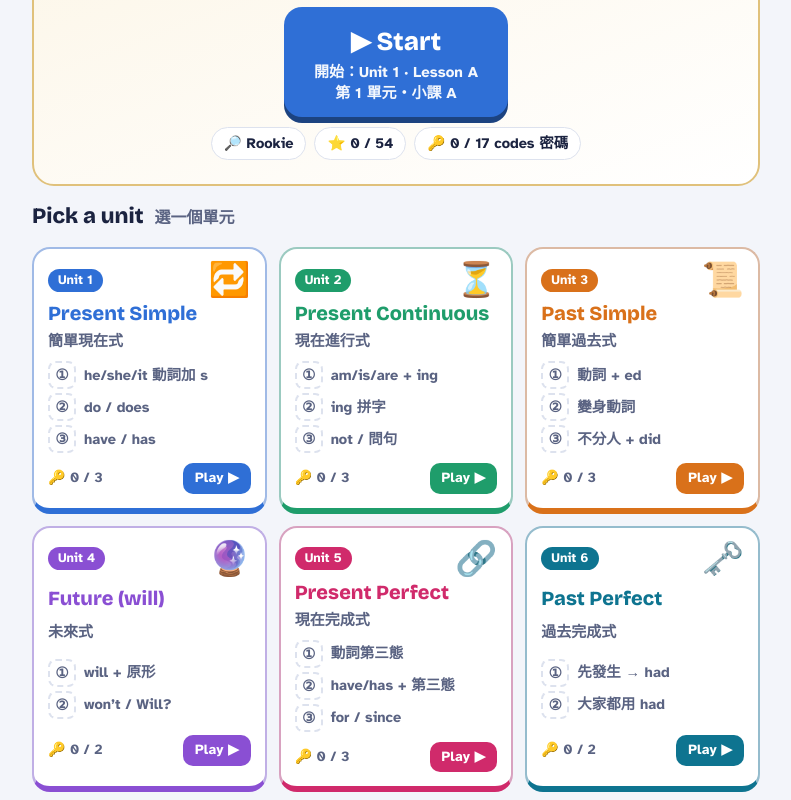
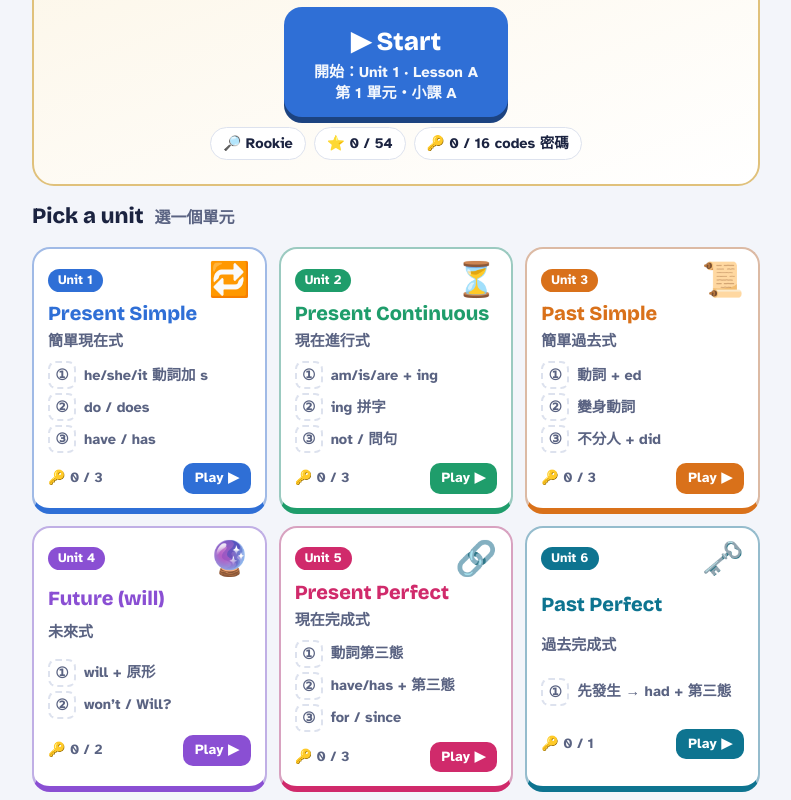
Before and after one commit to ljy07ljy07-byte/time-detective, a plain HTML site: page index.html in a window 1280 px wide. Shown: the part 520-1320 px from the top of the page, without its empty margins (244-1035 px from the left). Drawn offline with nearby package versions, Linux system fonts and the light colour scheme.

Commit message:
更新：总表合并、过去完成式一课
Co-Authored-By: Claude Opus 5.5 <noreply@anthropic.com>
Claude-Session: https://claude.ai/code/session_01MRYiVGHZT4F4WyfrZsbLNw

```diff
--- a/index.html
+++ b/index.html
@@ -1052,8 +1052,8 @@ const DEMOS = {
   fut: [
     { tab: '① will + 原形', steps: [
       ['@1Nora +will help Theo +tomorrow.', 'will + 原形動詞', 'will help', 'n:🔮', 'will 不分人', 'will'],
-      ['@mThey +will help Theo +tomorrow.', '很多人 → 也是 will', 'they will help', 'nt:🔮', 'will 不分人', 'all'],
-      ['@mI +will help Theo +tomorrow.', 'I → 也是 will', 'I will help', 'n:🔮', 'will 不分人', 'all'],
+      ['@mThey +will help Theo +tomorrow.', '很多人 → 也是 will', 'they will help', 'nt:🔮', 'will 不分人', 'will'],
+      ['@mI +will help Theo +tomorrow.', 'I → 也是 will', 'I will help', 'n:🔮', 'will 不分人', 'will'],
       ] },
     { tab: '② won’t / Will?', steps: [
       ['@1Nora [will>won’t] help Theo tomorrow.', '不會 → won’t', 'will not = won’t', 'n:🔮', 'won’t 不分人', 'not'],
@@ -1075,13 +1075,12 @@ const DEMOS = {
       ['@1Mr. Hale has worked here +since 1985.', 'since + 從什麼時候開始', 'since 1985', 'nt:🌉', '用 has', 'for'] ] },
   ],
   pastpf: [
-    { tab: '① 誰先發生？', steps: [
+    { tab: '先發生 → had', steps: [
       ['① The clock stopped. ② Nora arrived.', '① 先 ② 後', '① first, ② later', 'n:🕛', '', 'order'],
       ['② When Nora arrived, ① the clock +had stopped.', '先發生的 → had + 過去分詞', 'had stopped', 'nt:🕛', '', 'had'],
-      ['② When Nora arrived, ① the clock had +already stopped.', 'already 讓順序更清楚', 'already', 'nt:🕛', '', 'had'] ] },
-    { tab: '② 大家都用 had', steps: [
-      ['@1Theo had finished before dinner.', '一個人 → had', 'he had finished', 't:🕛', 'had 不分人', 'all'],
-      ['@mThey had finished before dinner.', '很多人 → 也是 had', 'they had finished', 'nt:🕛', 'had 不分人', 'all'] ] },
+      ['② When Nora arrived, ① the clock had +already stopped.', 'already 讓順序更清楚', 'already', 'nt:🕛', '', 'had'],
+      ['@1Theo had finished before dinner.', '一個人 → had', 'he had finished', 't:🕛', 'had 不分人', 'had'],
+      ['@mThey had finished before dinner.', '很多人 → 也是 had', 'they had finished', 'nt:🕛', 'had 不分人', 'had'] ] },
   ],
 };
 // "Big picture" summary table beside the animation: [row label, [[cellId, text], ...]]
@@ -1093,10 +1092,10 @@ const MAPS = {
   prog: [['📸 be + ing', [['am', 'I am'], ['is', 'he・she・it is', 1], ['are', 'you・we・they are']], 0, 1],
     ['✏️ ing', [['ing', '+ ing'], ['e', 'e → ing', 1], ['dbl', 'run → running', 1]], 1], ['❓ not / ?', [['not', 'be + not'], ['q', 'Is / Are … ?', 1]], 2]],
   past: [['⏪ 過去式', [['ed', '+ ed'], ['ied', 'y → ied', 1], ['dbl', 'stop → stopped', 1], ['irr', 'go → went', 1]], 0, 1],
-    ['👥 誰', [['all', '大家都一樣']], 2], ['❓ not / ?', [['did', 'did / didn’t + 原形', 1]], 3]],
-  fut: [['🔮 will + 原形', [['will', 'will help', 1]], 0, 1], ['👥 誰', [['all', '大家都一樣']], 0], ['❓ not / ?', [['not', 'won’t', 1], ['q', 'Will … ?']], 1]],
+    ['👥 大家都一樣 + did', [['all', 'walked・went'], ['did', 'did / didn’t + 原形', 1]], [2, 3]]],
+  fut: [['🔮 will + 原形（大家都一樣）', [['will', 'will help', 1]], 0, 1], ['❓ not / ?', [['not', 'won’t', 1], ['q', 'Will … ?']], 1]],
   pp: [['🌉 have / has + 第三態', [['pp', 'go → gone', 1], ['have', 'have'], ['has', 'he・she・it has', 1]], 0, 1], ['⏳ for / since', [['for', 'for / since']], 3]],
-  pastpf: [['🕵️ 順序', [['order', '① 先 ② 後']], 0], ['① 先發生 → had + 第三態', [['had', 'had stopped', 1]], 0, 1], ['👥 誰', [['all', '大家都用 had']], 1]],
+  pastpf: [['🕵️ 先發生 → had（大家都一樣）', [['order', '① 先 ② 後'], ['had', 'had stopped', 1]], 0, 1]],
 };
 // ONE core learning target per unit, shown at the top of the map
 const TARGETS = { pres: 'he・she・it → 動詞 + s', prog: 'am / is / are + 動詞ing', past: '動詞變成過去式', fut: 'will + 原形動詞', pp: 'have / has + 過去分詞', pastpf: '先發生的事 → had + 過去分詞' };
@@ -1132,7 +1131,7 @@ function morphHTML(src, tense) {
 const prep = src => src;
 function playerHTML(id, secs) {
   return `<div class="player" data-p="${id}" style="--tc:${color(id)}">
-    <div class="pwrap"><div class="pmap"><div class="pmap-target">🎯 本單元重點<b>${TARGETS[id]}</b></div><div class="pmap-h">📋 總表 · 點一格看動畫</div>${MAPS[id].map(([lab, cells, sec, big]) => `<button class="pm-row ${big ? 'big' : ''} ${secs && !secs.includes(sec) ? 'off' : ''}" data-sec="${sec}" ${secs && !secs.includes(sec) ? 'disabled' : ''}><span class="pm-lab">${lab}</span><span class="pm-cells">${cells.map(([cid, t, key]) => `<span class="pm-cell ${key ? 'key' : ''}" data-cell="${cid}">${t}</span>`).join('')}</span></button>`).join('')}</div>
+    <div class="pwrap"><div class="pmap"><div class="pmap-target">🎯 本單元重點<b>${TARGETS[id]}</b></div><div class="pmap-h">📋 總表 · 點一格看動畫</div>${MAPS[id].map(([lab, cells, sec, big]) => { const off = secs && ![].concat(sec).some(x => secs.includes(x)); return `<button class="pm-row ${big ? 'big' : ''} ${off ? 'off' : ''}" data-sec="${[].concat(sec)[0]}" ${off ? 'disabled' : ''}><span class="pm-lab">${lab}</span><span class="pm-cells">${cells.map(([cid, t, key]) => `<span class="pm-cell ${key ? 'key' : ''}" data-cell="${cid}">${t}</span>`).join('')}</span></button>`; }).join('')}</div>
     <div class="pstage"></div></div>
     <div class="pctl"><button class="pbtn" data-a="prev" aria-label="Back">◀</button><span class="pdots"></span><button class="pbtn wide" data-a="replay">⟲ 重播</button><button class="pbtn" data-a="music" aria-label="Music on/off"></button><button class="pbtn next" data-a="next">Next ▶</button></div></div>`;
 }
@@ -1201,7 +1200,7 @@ const CHUNKS = {
   past: [{ s: '動詞 + ed', t: '+ ed', zh: '規則動詞', secs: [0] }, { s: '變身動詞', t: '變身動詞', zh: 'go → went', secs: [1] }, { s: '不分人 + did', t: '不分人 + did', zh: '問句和否定', secs: [2, 3] }],
   fut: [{ s: 'will + 原形', t: 'will + 原形', zh: '未來會做', secs: [0] }, { s: 'won’t / Will?', t: 'won’t / Will?', zh: '否定和問句', secs: [1] }],
   pp: [{ s: '動詞第三態', t: '動詞第三態', zh: 'go → gone', secs: [0] }, { s: 'have/has + 第三態', t: 'have / has + 第三態', zh: '一個人用 has', secs: [1, 2] }, { s: 'for / since', t: 'for / since', zh: '多久、從何時', secs: [3] }],
-  pastpf: [{ s: '先發生 → had', t: '誰先發生 → had', zh: '先發生的加 had', secs: [0] }, { s: '大家都用 had', t: '大家都用 had', zh: 'had 不分人', secs: [1] }],
+  pastpf: [{ s: '先發生 → had + 第三態', t: '先發生 → had + 第三態', zh: '大家都用 had', secs: [0] }],
 };
 // [sentence with ___, options (first = correct), why]
 const PRACTICE = {
@@ -1219,7 +1218,7 @@ const PRACTICE = {
   'pp-1': [['go → went → ___', ['gone', 'goed', 'went'], 'go 的第三態 = gone'], ['see → saw → ___', ['seen', 'sawed', 'saw'], 'see 的第三態 = seen'], ['eat → ate → ___', ['eaten', 'ated', 'ate'], 'eat 的第三態 = eaten'], ['walk → walked → ___', ['walked', 'walken', 'walk'], '規則動詞：第三態 = 過去式'], ['write → wrote → ___', ['written', 'wrote', 'writed'], 'write 的第三態 = written']],
   'pp-2': [['Theo ___ just seen a ghost!', ['has', 'have'], 'Theo = he → has'], ['I ___ already finished my homework.', ['have', 'has'], 'I → have'], ['Nora has just ___ the key. (find)', ['found', 'find', 'finds'], 'has + 第三態'], ['They have ___ to Japan twice. (be)', ['been', 'be', 'was'], 'be 的第三態 = been'], ['She has never ___ sushi. (eat)', ['eaten', 'ate', 'eat'], 'has + 第三態']],
   'pp-3': [['Mr. Hale has worked here ___ 40 years.', ['for', 'since'], '一段時間 → for'], ['I have lived here ___ 2020.', ['since', 'for'], '起點 → since'], ['We have known Theo ___ three years.', ['for', 'since'], '一段時間 → for'], ['Nora has been sick ___ Monday.', ['since', 'for'], '起點 → since'], ['They have waited ___ an hour.', ['for', 'since'], '一段時間 → for']],
-  'pastpf-1': [['When Nora arrived, the clock ___ stopped.', ['had', 'has', 'have'], '先發生的 → had'], ['The movie had ___ when we got there. (start)', ['started', 'start', 'starts'], 'had + 第三態'], ['Theo ___ already left when I called.', ['had', 'has', 'was'], '先離開 → had'], ['She had ___ the book before class. (read)', ['read', 'reads', 'reading'], 'had + 第三態（read）'], ['By the time we came, they ___ eaten.', ['had', 'have', 'has'], '先吃完 → had']],
+  'pastpf-1': [['When Nora arrived, the clock ___ stopped.', ['had', 'has', 'have'], '先發生的 → had'], ['The movie had ___ when we got there. (start)', ['started', 'start', 'starts'], 'had + 第三態'], ['Theo ___ already left when I called.', ['had', 'has', 'was'], '先離開 → had'], ['She had ___ the book before class. (read)', ['read', 'reads', 'reading'], 'had + 第三態（read）'], ['By the time we came, they ___ eaten.', ['had', 'have', 'has'], '先吃完 → had'], ['I ___ finished my homework before Mom came home.', ['had', 'has', 'have'], '先寫完 → had，大家都一樣']],
   'pastpf-2': [['I ___ finished my homework before Mom came home.', ['had', 'has', 'have'], 'had 不分人'], ['Nora ___ seen the map before that day.', ['had', 'has', 'have'], 'had 不分人'], ['They had ___ home by the time we arrived. (go)', ['gone', 'went', 'go'], 'had + 第三態'], ['He ___ never flown before last summer.', ['had', 'has', 'have'], 'had 不分人'], ['We had ___ the door before we left. (lock)', ['locked', 'lock', 'locks'], 'had + 第三態']],
 };
 S.lessons = S.lessons || {};
```
